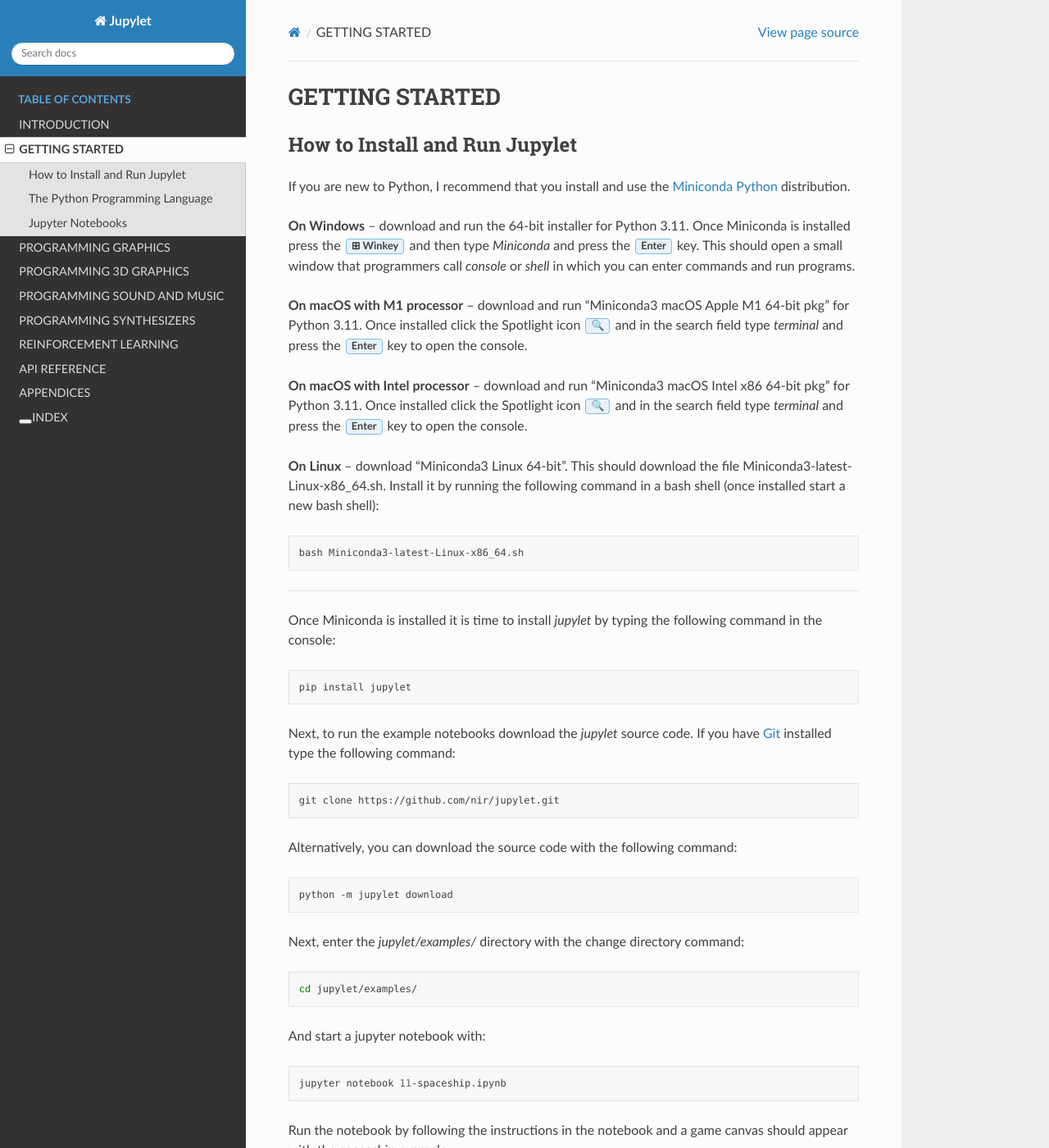
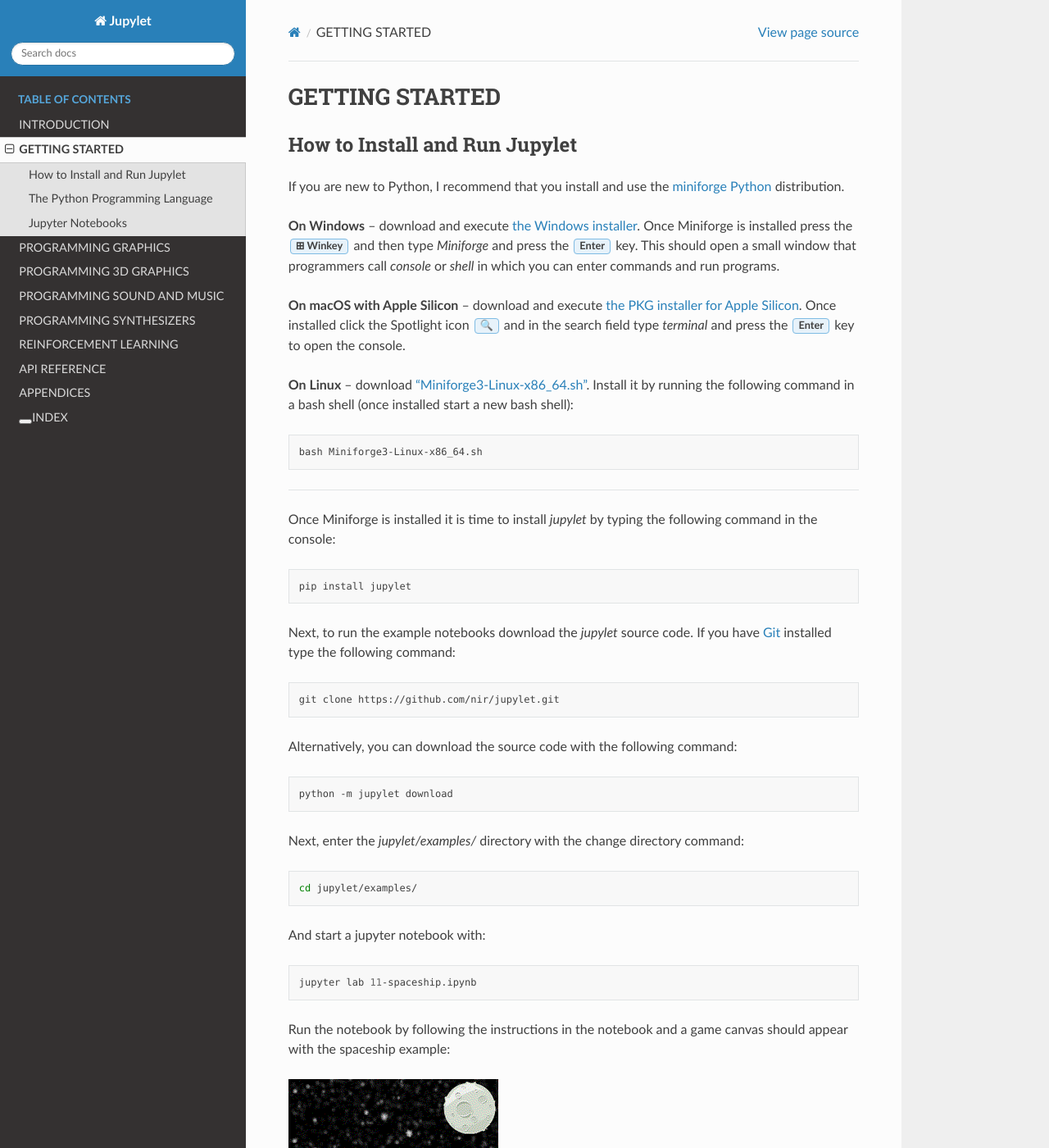
Before and after one commit to nir/jupylet, a Sphinx documentation site: the page built from docs/programmers_reference_guide/getting_started.rst, in a window 1280 px wide and 1400 px high. Shown: the whole window at 82% size. Built offline with Sphinx 7.4.7 and the Read the Docs theme 3.1.0, drawn with Linux system fonts in a browser that asks for light colours.

```diff
--- a/docs/conf.py
+++ b/docs/conf.py
@@ -23,7 +23,7 @@
 author = 'Nir Aides'
 
 # The full version, including alpha/beta/rc tags
-release = 'v0.9.2'
+release = 'v0.9.4'
 
 
 # -- General configuration ---------------------------------------------------
--- a/docs/programmers_reference_guide/getting_started.rst
+++ b/docs/programmers_reference_guide/getting_started.rst
@@ -5,36 +5,32 @@
 ------------------------------
 
 If you are new to Python, I recommend that you install and use the
-`Miniconda Python <https://docs.conda.io/en/latest/miniconda.html>`_
-distribution.
+`miniforge Python <https://github.com/conda-forge/miniforge>`_ distribution.
 
-**On Windows** -- download and run the 64-bit installer for Python 3.11. Once
-Miniconda is installed press the :guilabel:`⊞ Winkey` and then type
-*Miniconda* and press the :guilabel:`Enter` key. This should open a small
+**On Windows** -- download and execute `the Windows installer
+<https://github.com/conda-forge/miniforge/releases/latest/download/Miniforge3-Windows-x86_64.exe>`_.
+Once Miniforge is installed press the :guilabel:`⊞ Winkey` and then type
+*Miniforge* and press the :guilabel:`Enter` key. This should open a small
 window that programmers call *console* or *shell* in which you can enter
 commands and run programs.
 
-**On macOS with M1 processor** -- download and run "Miniconda3 macOS Apple M1 64-bit pkg"
-for Python 3.11. Once installed click the Spotlight icon :guilabel:`🔍` and
-in the search field type *terminal* and press the :guilabel:`Enter` key to
-open the console.
+**On macOS with Apple Silicon** -- download and execute `the PKG installer for Apple Silicon
+<https://github.com/conda-forge/miniforge/releases/latest/download/Miniforge3-MacOSX-arm64.pkg>`_.
+Once installed click the Spotlight icon :guilabel:`🔍` and in the search field
+type *terminal* and press the :guilabel:`Enter` key to open the console.
 
-**On macOS with Intel processor** -- download and run "Miniconda3 macOS Intel x86 64-bit pkg"
-for Python 3.11. Once installed click the Spotlight icon :guilabel:`🔍` and
-in the search field type *terminal* and press the :guilabel:`Enter` key to
-open the console.
-
-**On Linux** -- download "Miniconda3 Linux 64-bit". This should download the file
-Miniconda3-latest-Linux-x86_64.sh. Install it by running the following command
-in a bash shell (once installed start a new bash shell):
+**On Linux** -- download `"Miniforge3-Linux-x86_64.sh"
+<https://github.com/conda-forge/miniforge/releases/download/26.7.2-0/Miniforge3-Linux-x86_64.sh>`_.
+Install it by running the following command in a bash shell (once installed
+start a new bash shell):
 
 .. code-block:: bash
 
-    bash Miniconda3-latest-Linux-x86_64.sh
+    bash Miniforge3-Linux-x86_64.sh
 
 ------------
 
-Once Miniconda is installed it is time to install *jupylet* by typing the
+Once Miniforge is installed it is time to install *jupylet* by typing the
 following command in the console:
 
 .. code-block:: bash
@@ -65,7 +61,7 @@
 
 .. code-block:: bash
 
-    jupyter notebook 11-spaceship.ipynb
+    jupyter lab 11-spaceship.ipynb
 
 Run the notebook by following the instructions in the notebook and a game
 canvas should appear with the spaceship example:
--- a/docs/programmers_reference_guide/graphics-3d.rst
+++ b/docs/programmers_reference_guide/graphics-3d.rst
@@ -401,7 +401,10 @@
 
 .. raw:: html
 
-    <iframe width="384" height="216" frameborder="0" src="https://www.shadertoy.com/embed/tsXBzS?gui=true&t=10&paused=true&muted=false" allowfullscreen></iframe>
+    <a href="https://www.shadertoy.com/view/XlfGRj" target="_blank" rel="noopener">
+        <video width="384" height="216" autoplay loop muted playsinline>
+            <source src="../_static/video/star-nest.mp4" type="video/mp4">
+        </video></a>
     <br>
     <br>
 
```
Also changed, not shown: README.md (+17 -20 lines), setup.py (+5 -5 lines), examples/images/HAL9000.png (added), 8 other files.
